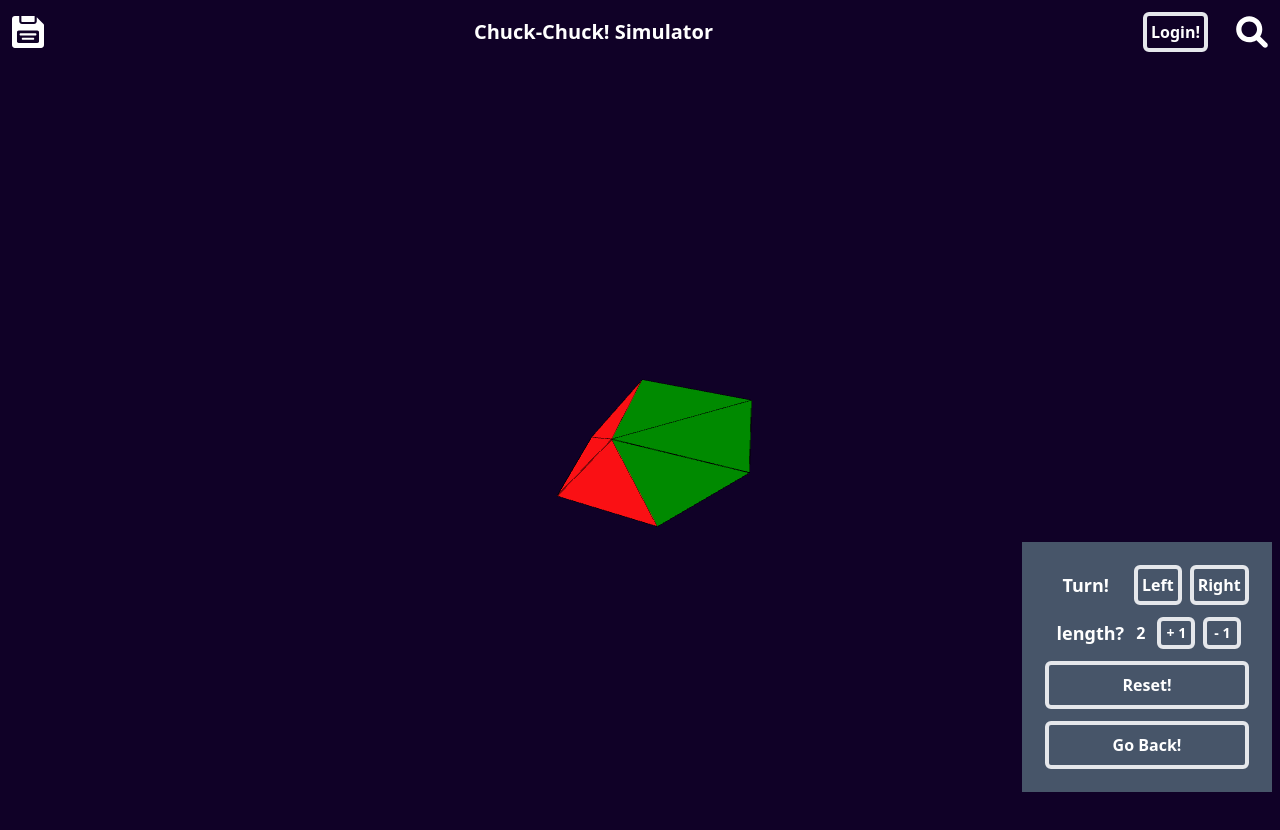
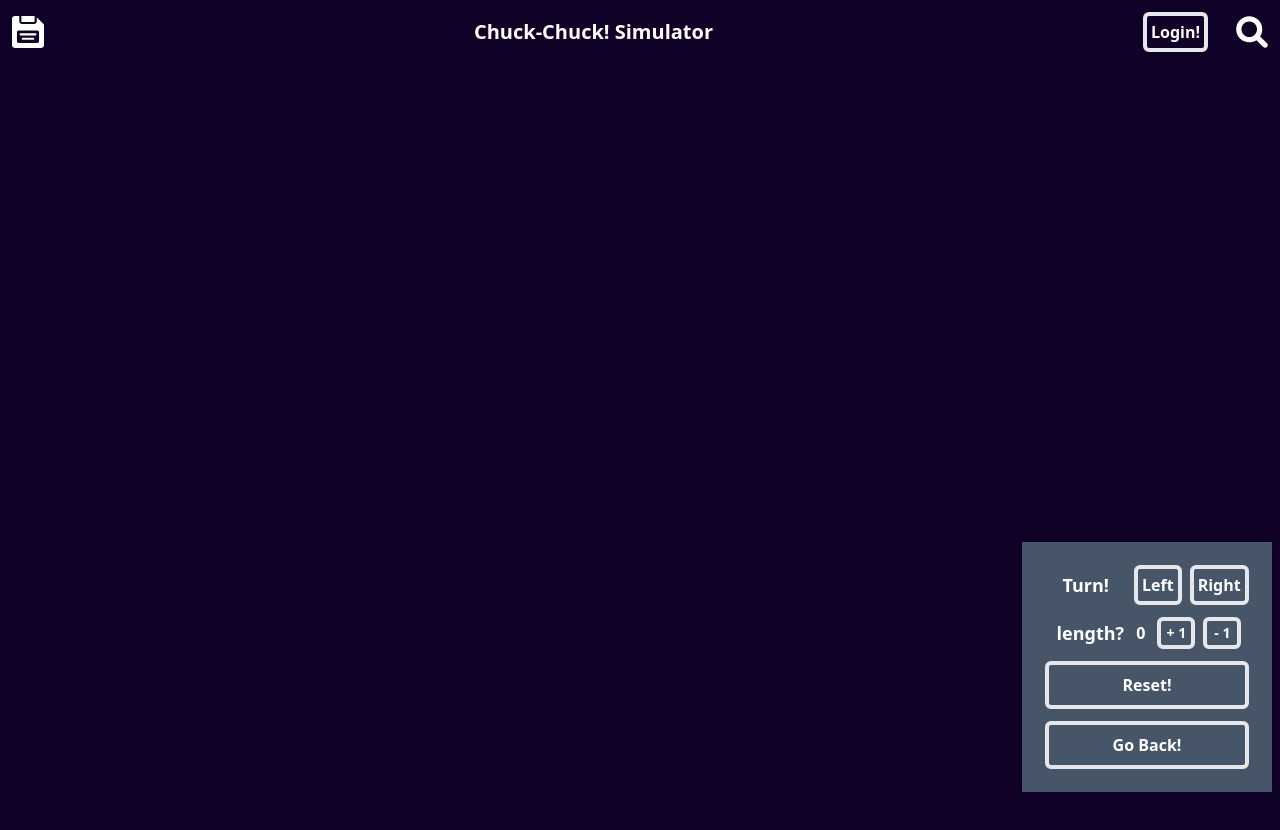
Before and after one commit to The-Chuck-Chuck/The-Chuck, a React (Vite) app: page /simulator in a window 1280 px wide. Shown: the top 830 px of the page. Built offline with nearby package versions, Linux system fonts and the light colour scheme.

Commit message:
Feat(chuckStore): 척척이 내부 삼각기둥의 각 좌표를 담을 전역 상태 생성

```diff
--- a/src/components/SimulCanvas.jsx
+++ b/src/components/SimulCanvas.jsx
@@ -1,10 +1,12 @@
 import { OrbitControls } from "@react-three/drei";
 import { Canvas } from "@react-three/fiber";
 import React, { useRef } from "react";
+import useChuckStore from "../store/chuckStore";
 import Chuck from "./Chuck";
 import ReverseChuck from "./ReverseChuck";
 
-const SimulCanvas = ({ chuckPositions, rotationAngle }) => {
+const SimulCanvas = ({ rotationAngle }) => {
+  const chuckPositions = useChuckStore((state) => state.chuckPositions);
   const groupRef = useRef();
 
   const chuckItems = chuckPositions.map((position, index) => {
--- a/src/components/SimulController.jsx
+++ b/src/components/SimulController.jsx
@@ -1,13 +1,11 @@
 import { useState } from "react";
 import * as CONSTANTS from "../constants/constants";
 import ResetModal from "../pages/Modal/ResetModal";
+import useChuckStore from "../store/chuckStore";
 import Button from "./Button";
 
-const SimulController = ({
-  chuckPositions,
-  setChuckPositions,
-  setRotationAngle,
-}) => {
+const SimulController = ({ setRotationAngle }) => {
+  const { chuckPositions, setChuckPositions } = useChuckStore();
   const [isOpenedReset, setIsOpenedReset] = useState(false);
 
   const handleClickReset = () => {
--- a/src/pages/Simulator.jsx
+++ b/src/pages/Simulator.jsx
@@ -8,25 +8,14 @@ import InitialSettingModal from "./Modal/InitialSettingModal";
 const Simulator = () => {
   const isOpenedInitial = usePageStore((state) => state.isOpenedModal);
   const [rotationAngle, setRotationAngle] = useState(0);
-  const [chuckPositions, setChuckPositions] = useState([
-    [0, 0, 0],
-    [0, 0, 0],
-  ]);
 
   return (
     <div className="text-white">
       {isOpenedInitial && <InitialSettingModal />}
       <Header />
       <main className="w-[90%] h-[100vh]">
-        <SimulCanvas
-          chuckPositions={chuckPositions}
-          rotationAngle={rotationAngle}
-        />
-        <SimulController
-          chuckPositions={chuckPositions}
-          setChuckPositions={setChuckPositions}
-          setRotationAngle={setRotationAngle}
-        />
+        <SimulCanvas rotationAngle={rotationAngle} />
+        <SimulController setRotationAngle={setRotationAngle} />
       </main>
     </div>
   );
--- /dev/null
+++ b/src/store/chuckStore.js
@@ -0,0 +1,8 @@
+import { create } from "zustand";
+
+const useChuckStore = create((set) => ({
+  chuckPositions: [],
+  setChuckPositions: (state) => set({ isOpenedModal: state }),
+}));
+
+export default useChuckStore;
```
